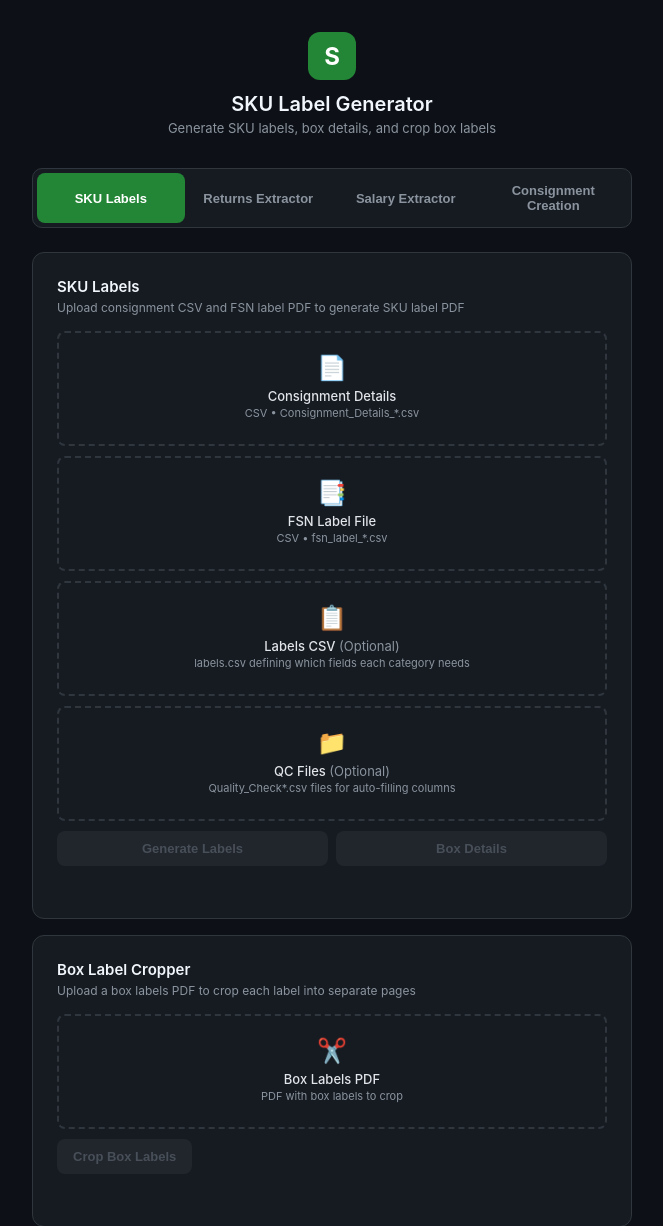
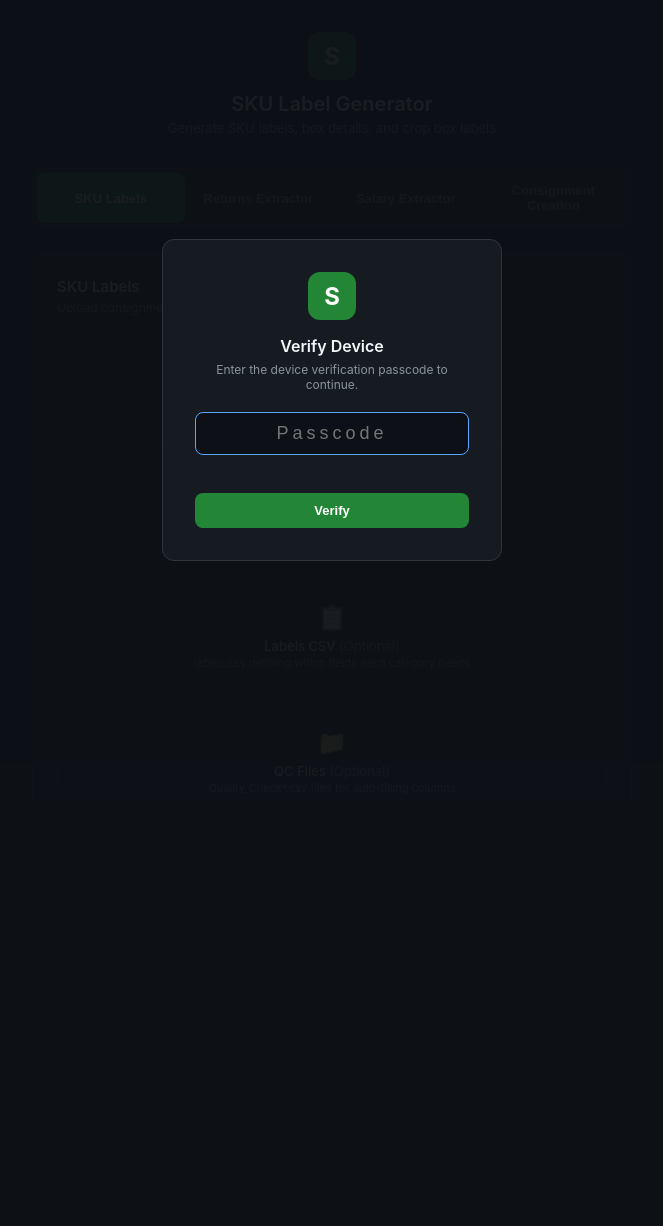
Before and after one commit to anurag450812/skulabelcreator, a Flask app: page / in a window 1280 px wide. Shown: the top 1226 px of the page, without its empty margins (308-971 px from the left). After the commit the page ends 561 px from the top, so only its background shows below. Run offline with Flask 3, Linux system fonts and the light colour scheme.

Commit message:
Add device verification passcode prompt for new devices

```diff
--- a/app.py
+++ b/app.py
@@ -649,6 +649,14 @@ def process_flipkart(filepath):
 def index():
     return render_template('index.html')
 
+@app.route('/verify-device', methods=['POST'])
+def verify_device():
+    data = request.get_json(silent=True) or {}
+    passcode = str(data.get('passcode', ''))
+    if passcode == DEVICE_PASSCODE:
+        return jsonify({'ok': True})
+    return jsonify({'error': 'Incorrect passcode'}), 403
+
 @app.route('/generate', methods=['POST'])
 def generate():
     if 'consignment' not in request.files or 'fsn' not in request.files:
@@ -862,6 +870,8 @@ INVENTORY_COLUMNS = {
     'Live on Website': ['Live on Website', 'Live On Website', 'Live on website', 'Live_on_Website', 'LiveOnWebsite'],
     'Sales 7D': ['Sales 7D', 'Sales 7d', 'Sales 7 Days', 'Sales7D', 'Sales_7D', 'Sales 7D Days'],
 }
+
+DEVICE_PASSCODE = os.environ.get('DEVICE_PASSCODE', '200274')
 
 QUANTITY_PASSWORD = os.environ.get('QUANTITY_RULES_PASSWORD', '200274')
 QUANTITY_RULES_PATH = os.path.join(os.path.dirname(os.path.abspath(__file__)), 'quantity_rules.json')
--- a/templates/index.html
+++ b/templates/index.html
@@ -314,9 +314,83 @@
             font-size: 16px;
             padding: 0 4px;
         }
+        .overlay {
+            position: fixed;
+            inset: 0;
+            background: rgba(13, 17, 23, 0.95);
+            display: flex;
+            align-items: center;
+            justify-content: center;
+            z-index: 1000;
+        }
+        .overlay.hidden { display: none; }
+        .overlay-card {
+            background: #161b22;
+            border: 1px solid #30363d;
+            border-radius: 12px;
+            padding: 32px;
+            width: 100%;
+            max-width: 340px;
+            text-align: center;
+        }
+        .overlay-card .logo { margin-bottom: 16px; }
+        .overlay-card h2 {
+            font-size: 16px;
+            font-weight: 600;
+            color: #f0f6fc;
+            margin-bottom: 6px;
+        }
+        .overlay-card p {
+            color: #8b949e;
+            font-size: 12px;
+            margin-bottom: 20px;
+        }
+        .overlay-input {
+            width: 100%;
+            padding: 10px 12px;
+            border: 1px solid #30363d;
+            border-radius: 8px;
+            background: #0d1117;
+            color: #e1e4e8;
+            font-size: 18px;
+            letter-spacing: 4px;
+            text-align: center;
+            outline: none;
+            margin-bottom: 12px;
+        }
+        .overlay-input:focus { border-color: #58a6ff; }
+        .overlay-error {
+            color: #f85149;
+            font-size: 12px;
+            min-height: 18px;
+            margin-bottom: 8px;
+        }
+        .overlay-btn {
+            width: 100%;
+            padding: 10px 16px;
+            border: none;
+            border-radius: 8px;
+            background: #238636;
+            color: #fff;
+            font-size: 13px;
+            font-weight: 600;
+            cursor: pointer;
+        }
+        .overlay-btn:hover { background: #2ea043; }
     </style>
 </head>
 <body>
+    <div class="overlay hidden" id="device-overlay">
+        <div class="overlay-card">
+            <div class="logo">S</div>
+            <h2>Verify Device</h2>
+            <p>Enter the device verification passcode to continue.</p>
+            <input type="password" class="overlay-input" id="device-passcode" placeholder="Passcode" inputmode="numeric" autocomplete="off">
+            <div class="overlay-error" id="device-error"></div>
+            <button type="button" class="overlay-btn" id="btn-verify-device">Verify</button>
+        </div>
+    </div>
+
     <div class="container">
         <div class="header">
             <div class="logo">S</div>
@@ -525,6 +599,59 @@
     </div>
 
     <script>
+        // --- Device Verification ---
+        const deviceOverlay = document.getElementById('device-overlay');
+        const devicePasscode = document.getElementById('device-passcode');
+        const deviceError = document.getElementById('device-error');
+        const btnVerifyDevice = document.getElementById('btn-verify-device');
+        const DEVICE_KEY = 'sku_label_creator_device_verified';
+
+        async function verifyDevice() {
+            const passcode = devicePasscode.value.trim();
+            if (!passcode) {
+                deviceError.textContent = 'Enter the passcode.';
+                devicePasscode.focus();
+                return;
+            }
+            btnVerifyDevice.disabled = true;
+            deviceError.textContent = '';
+            try {
+                const resp = await fetch('/verify-device', {
+                    method: 'POST',
+                    headers: { 'Content-Type': 'application/json' },
+                    body: JSON.stringify({ passcode }),
+                });
+                if (!resp.ok) {
+                    let msg = 'Incorrect passcode';
+                    try {
+                        const d = await resp.json();
+                        msg = d.error || msg;
+                    } catch {}
+                    throw new Error(msg);
+                }
+                localStorage.setItem(DEVICE_KEY, 'true');
+                deviceOverlay.classList.add('hidden');
+            } catch (err) {
+                deviceError.textContent = err.message;
+            } finally {
+                btnVerifyDevice.disabled = false;
+                devicePasscode.value = '';
+                devicePasscode.focus();
+            }
+        }
+
+        if (localStorage.getItem(DEVICE_KEY) === 'true') {
+            deviceOverlay.classList.add('hidden');
+        } else {
+            deviceOverlay.classList.remove('hidden');
+            devicePasscode.focus();
+        }
+
+        btnVerifyDevice.addEventListener('click', verifyDevice);
+        devicePasscode.addEventListener('keydown', e => {
+            if (e.key === 'Enter') { e.preventDefault(); verifyDevice(); }
+        });
+
         // --- Mode Toggle ---
         const modeBtns = document.querySelectorAll('.mode-btn');
         const modeSections = document.querySelectorAll('.mode-section');
```
